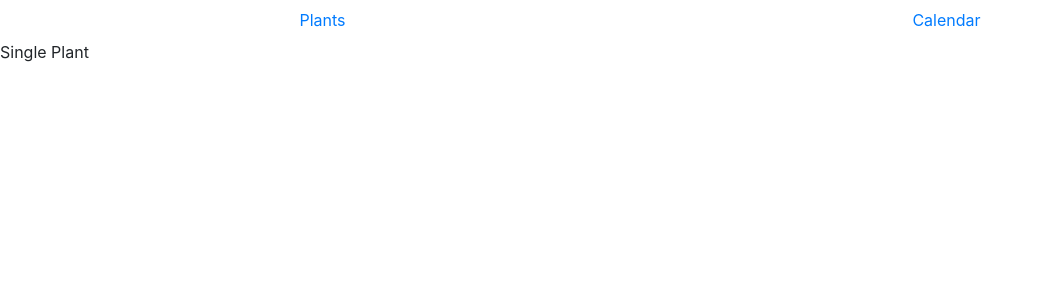
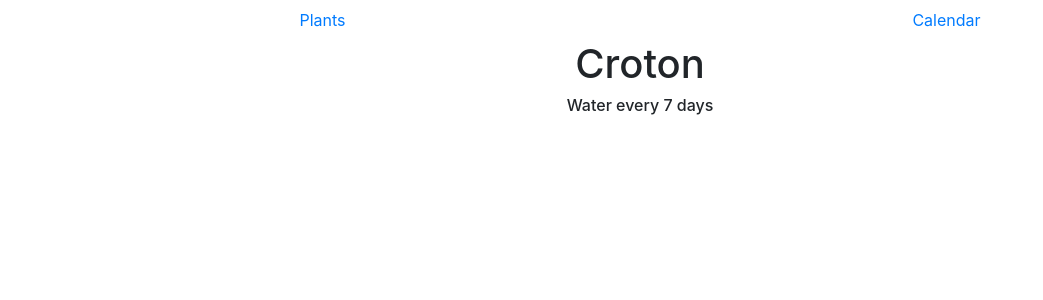
Before and after one commit to Munaiz123/TandemPlants, a React (Create React App) app: page /plants/Croton in a window 1280 px wide. Shown: the top 300 px of the page, without its empty margins (0-1043 px from the left). Built offline with nearby package versions, Linux system fonts and the light colour scheme.

Commit message:
working on singlePlant view

```diff
--- a/src/Components/SinglePlant.js
+++ b/src/Components/SinglePlant.js
@@ -1,16 +1,27 @@
 import React from "react";
+import plants from "../Plants.json";
 
-class SinglePlant extends React.Component{
-
-
-  render(){
-    console.log('URL?',this.props.match.params)
-    return(
-      <div>
-        Single Plant
+class SinglePlant extends React.Component {
+  render() {
+    let currentPlantObj = plants
+      .filter(plant => plant.name === this.props.match.params.plantName)
+      .pop();
+    console.log(currentPlantObj);
+    return (
+      <div
+        style={{
+          display: "flex",
+          flexDirection: "column",
+          alignItems: "center"
+        }}
+      >
+        <h1>{currentPlantObj.name}</h1>
+        <div>
+          <h6>Water every {currentPlantObj.water_after}</h6>
+        </div>
       </div>
-    )
+    );
   }
 }
 
-export default SinglePlant
+export default SinglePlant;
```
